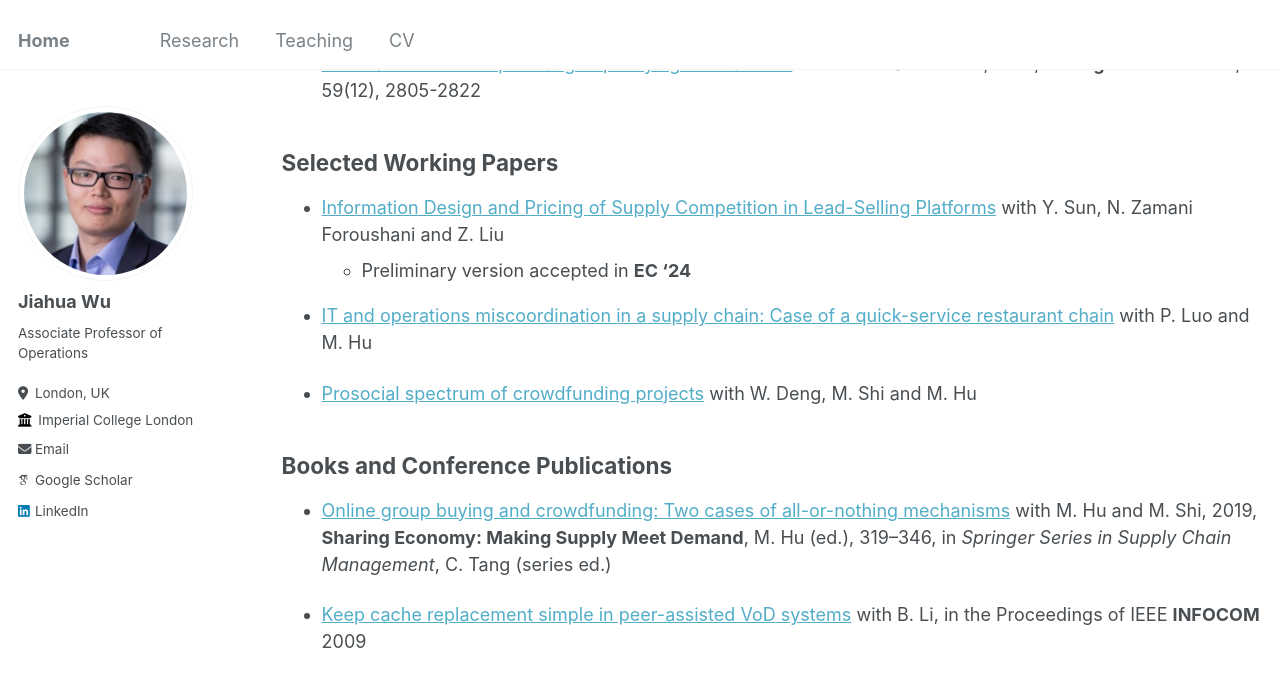
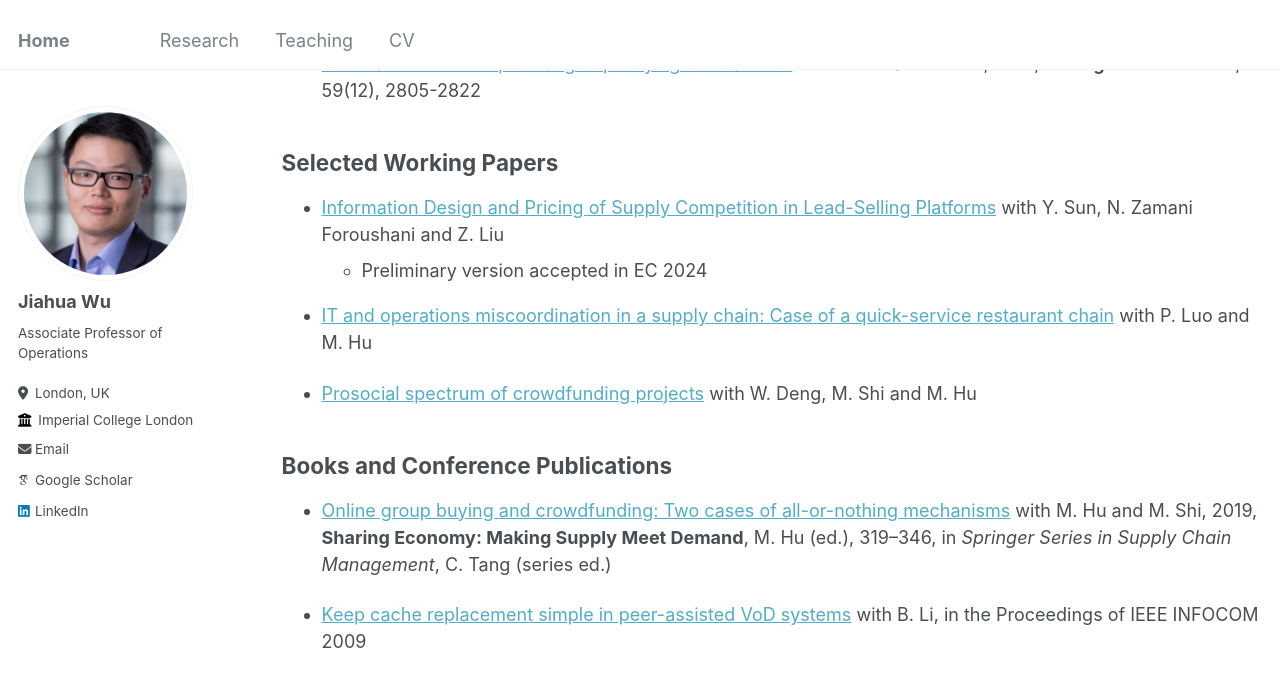
Before and after one commit to wu-jiahua/jiahua-academicpages.github.io, a Jekyll site: the page built from _pages/publications.md, in a window 1280 px wide and 900 px high, scrolled down 655 px. Shown: the top 687 px of the window. Built offline with Jekyll 4.4.1, drawn with Linux system fonts in a browser that asks for light colours; some web fonts are replaced.

Commit message:
Update publications.md

```diff
--- a/_pages/publications.md
+++ b/_pages/publications.md
@@ -26,7 +26,7 @@ You can also find my articles on [SSRN](https://papers.ssrn.com/sol3/cf_dev/AbsB
 
 ## Selected Working Papers
 * [Information Design and Pricing of Supply Competition in Lead-Selling Platforms](https://papers.ssrn.com/sol3/papers.cfm?abstract_id=4872681) with Y. Sun, N. Zamani Foroushani and Z. Liu
-    * Preliminary version accepted in **EC '24**
+    * Preliminary version accepted in EC 2024
 
 * [IT and operations miscoordination in a supply chain: Case of a quick-service restaurant chain](https://papers.ssrn.com/sol3/papers.cfm?abstract_id=4666841) with P. Luo and M. Hu
 
@@ -35,4 +35,4 @@ You can also find my articles on [SSRN](https://papers.ssrn.com/sol3/cf_dev/AbsB
 ## Books and Conference Publications
 * [Online group buying and crowdfunding: Two cases of all-or-nothing mechanisms](https://link.springer.com/chapter/10.1007/978-3-030-01863-4_14) with M. Hu and M. Shi, 2019, **Sharing Economy: Making Supply Meet Demand**, M. Hu (ed.), 319--346, in *Springer Series in Supply Chain Management*, C. Tang (series ed.)
 
-* [Keep cache replacement simple in peer-assisted VoD systems](https://ieeexplore.ieee.org/document/5062193) with B. Li, in the Proceedings of IEEE **INFOCOM** 2009
+* [Keep cache replacement simple in peer-assisted VoD systems](https://ieeexplore.ieee.org/document/5062193) with B. Li, in the Proceedings of IEEE INFOCOM 2009
```
